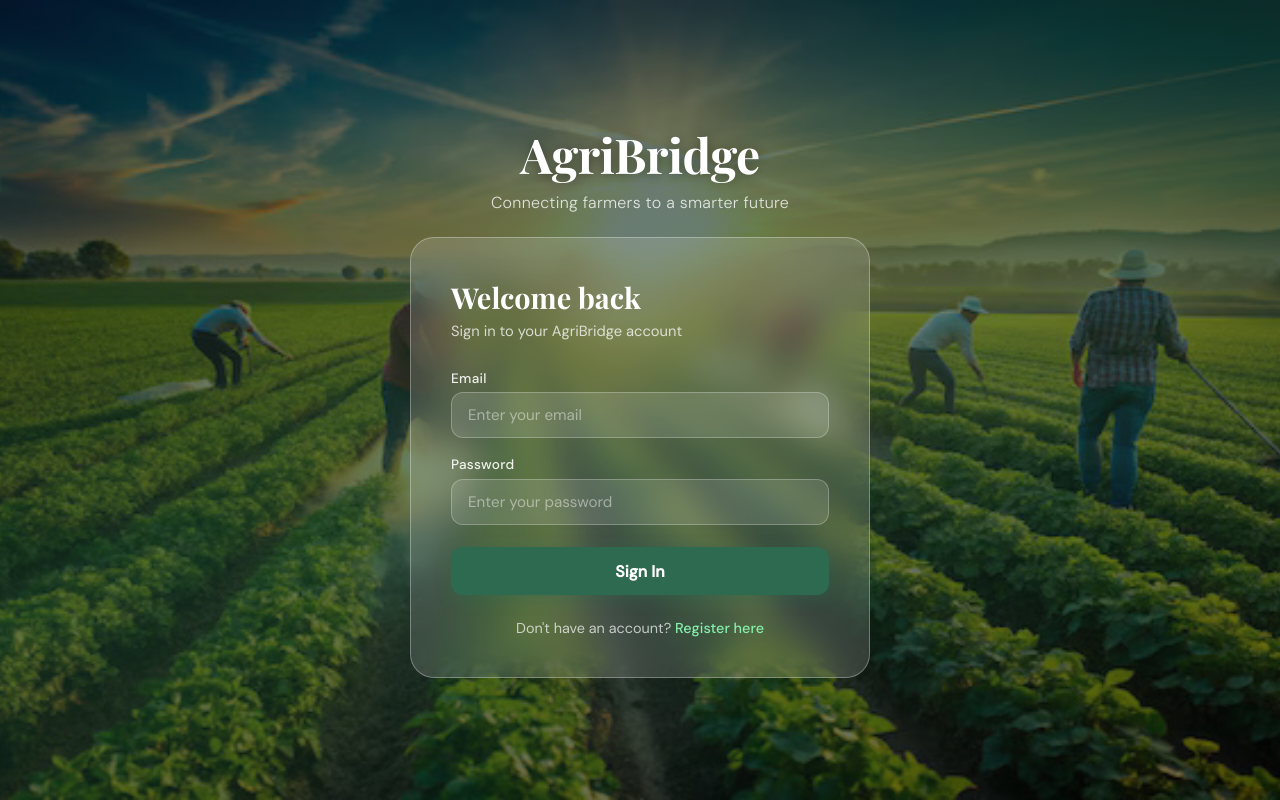
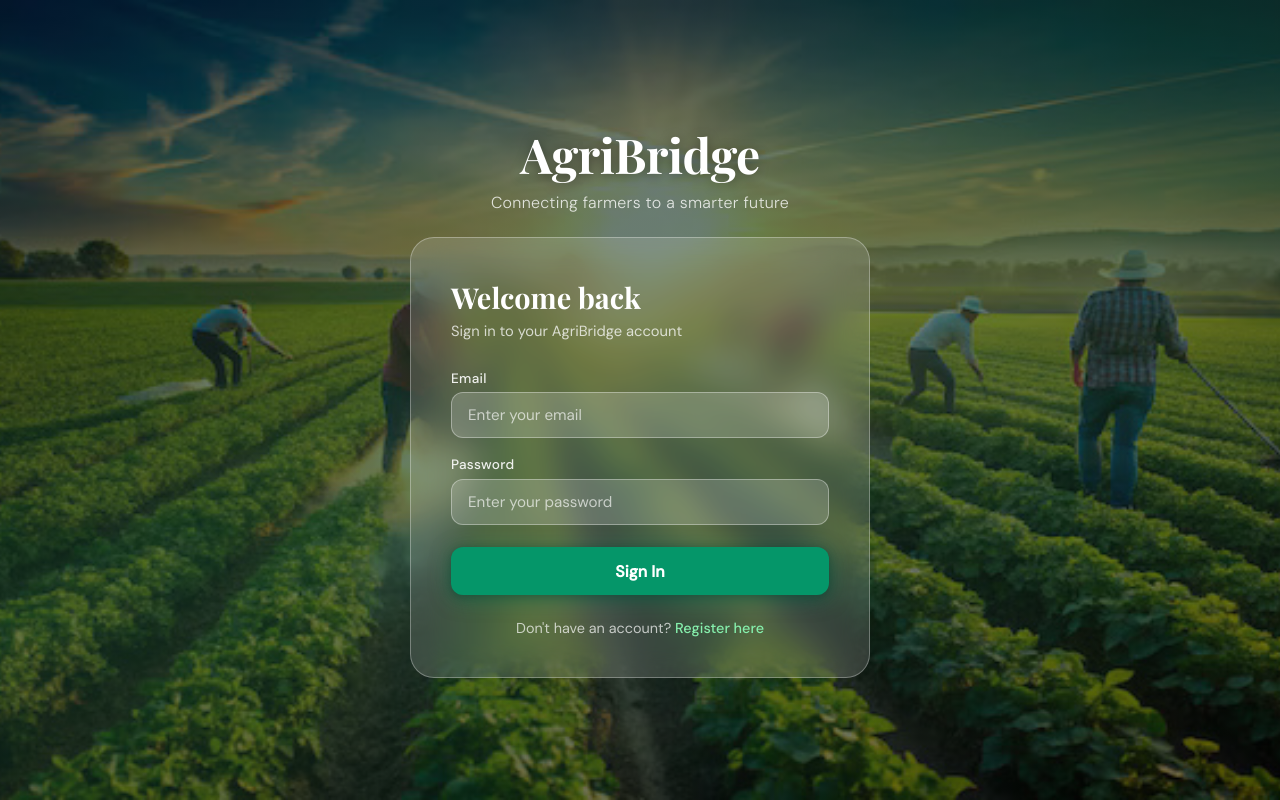
Before and after one commit to aigoniax/AGRIBRIDGE-WEBAPP, a React (Create React App) app: page /login in a window 1280 px wide. Built offline with nearby package versions, Linux system fonts and the light colour scheme.

Commit message:
fix: improve auth screen contrast and button visibility

```diff
--- a/src/pages/Auth.css
+++ b/src/pages/Auth.css
@@ -66,7 +66,6 @@ body { font-family: 'DM Sans', sans-serif; color: var(--text-dark); }
   letter-spacing: 0.3px;
 }
 
-/* GLASSMORPHISM CARD */
 .auth-card {
   width: 100%;
   max-width: 460px;
@@ -127,22 +126,22 @@ body { font-family: 'DM Sans', sans-serif; color: var(--text-dark); }
 
 .form-group input {
   padding: 0.75rem 1rem;
-  border: 1.5px solid rgba(255, 255, 255, 0.25);
+  border: 1.5px solid rgba(255, 255, 255, 0.35);
   border-radius: 12px;
   font-family: 'DM Sans', sans-serif;
   font-size: 0.95rem;
   color: #FFFFFF;
-  background: rgba(255, 255, 255, 0.12);
+  background: rgba(255, 255, 255, 0.18);
   transition: border-color 0.2s, box-shadow 0.2s, background 0.2s;
   outline: none;
 }
 
-.form-group input::placeholder { color: rgba(255, 255, 255, 0.45); }
+.form-group input::placeholder { color: rgba(255, 255, 255, 0.65); }
 
 .form-group input:focus {
-  border-color: rgba(82, 183, 136, 0.8);
-  box-shadow: 0 0 0 3px rgba(82, 183, 136, 0.2);
-  background: rgba(255, 255, 255, 0.18);
+  border-color: rgba(82, 183, 136, 0.9);
+  box-shadow: 0 0 0 3px rgba(82, 183, 136, 0.25);
+  background: rgba(255, 255, 255, 0.25);
 }
 
 /* ROLE SELECTOR */
@@ -155,15 +154,16 @@ body { font-family: 'DM Sans', sans-serif; color: var(--text-dark); }
 .role-btn {
   flex: 1;
   padding: 0.65rem;
-  border: 1.5px solid rgba(255, 255, 255, 0.25);
+  border: 1.5px solid rgba(255, 255, 255, 0.45);
   border-radius: 10px;
-  background: rgba(255, 255, 255, 0.1);
-  color: rgba(255, 255, 255, 0.7);
+  background: rgba(255, 255, 255, 0.15);
+  color: rgba(255, 255, 255, 0.9);
   font-family: 'DM Sans', sans-serif;
   font-size: 0.88rem;
   font-weight: 500;
   cursor: pointer;
   transition: all 0.2s;
+  text-shadow: 0 1px 3px rgba(0, 0, 0, 0.4);
 }
 
 .role-btn.active {
@@ -174,7 +174,8 @@ body { font-family: 'DM Sans', sans-serif; color: var(--text-dark); }
 }
 
 .role-btn:hover:not(.active) {
-  border-color: rgba(255, 255, 255, 0.5);
+  border-color: rgba(255, 255, 255, 0.7);
+  background: rgba(255, 255, 255, 0.22);
   color: #FFFFFF;
 }
 
@@ -207,7 +208,7 @@ body { font-family: 'DM Sans', sans-serif; color: var(--text-dark); }
 /* BUTTON */
 .auth-btn {
   padding: 0.85rem;
-  background: var(--green-dark);
+  background: #059669;
   color: var(--white);
   border: none;
   border-radius: 12px;
@@ -217,17 +218,17 @@ body { font-family: 'DM Sans', sans-serif; color: var(--text-dark); }
   cursor: pointer;
   transition: background 0.2s, transform 0.15s, box-shadow 0.2s;
   margin-top: 0.3rem;
-  box-shadow: 0 4px 15px rgba(45, 106, 79, 0.4);
+  box-shadow: 0 4px 20px rgba(4, 120, 87, 0.5), 0 2px 8px rgba(0, 0, 0, 0.3);
 }
 
 .auth-btn:hover {
-  background: #245c42;
+  background: #10b981;
   transform: translateY(-2px);
-  box-shadow: 0 6px 20px rgba(45, 106, 79, 0.5);
+  box-shadow: 0 6px 24px rgba(4, 120, 87, 0.6), 0 2px 10px rgba(0, 0, 0, 0.3);
 }
 
 .auth-btn:disabled {
-  background: rgba(45, 106, 79, 0.5);
+  background: rgba(5, 150, 105, 0.45);
   cursor: not-allowed;
   transform: none;
   box-shadow: none;
```
